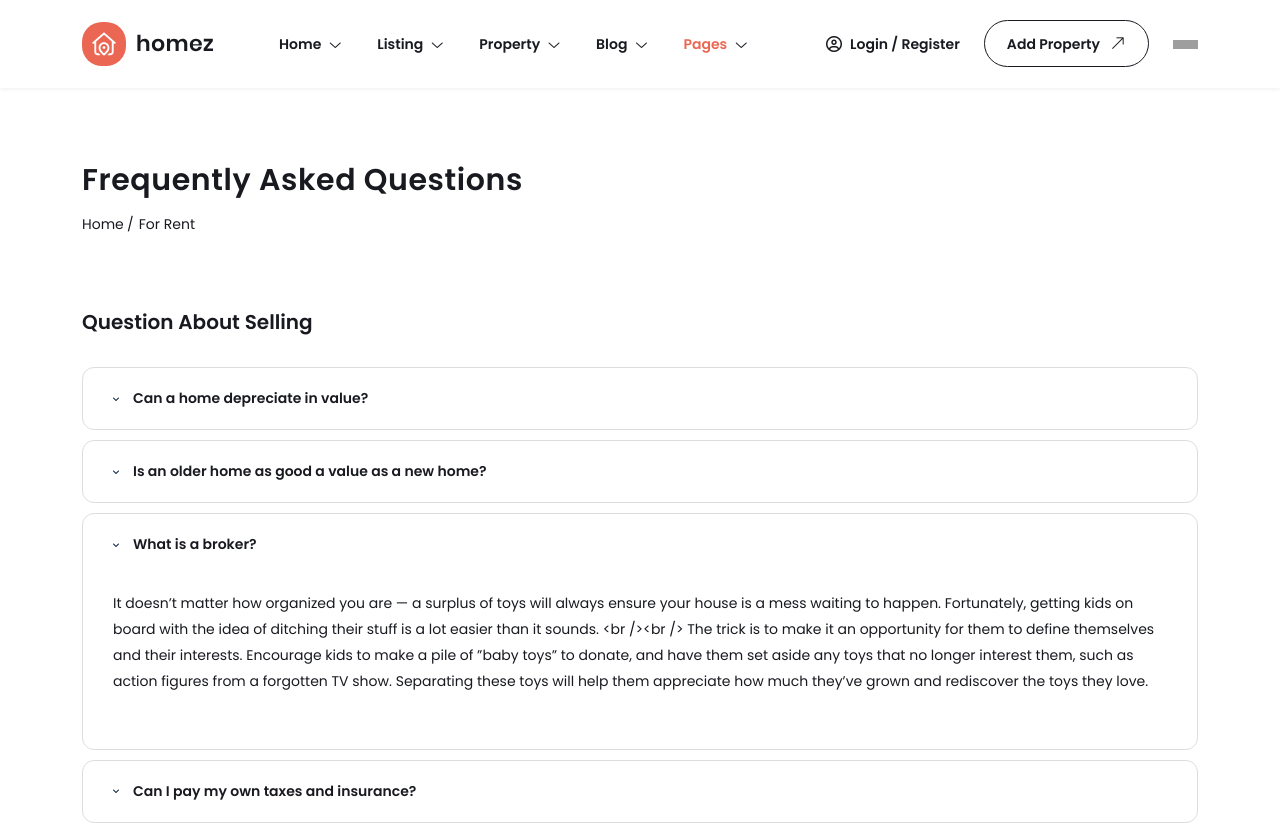
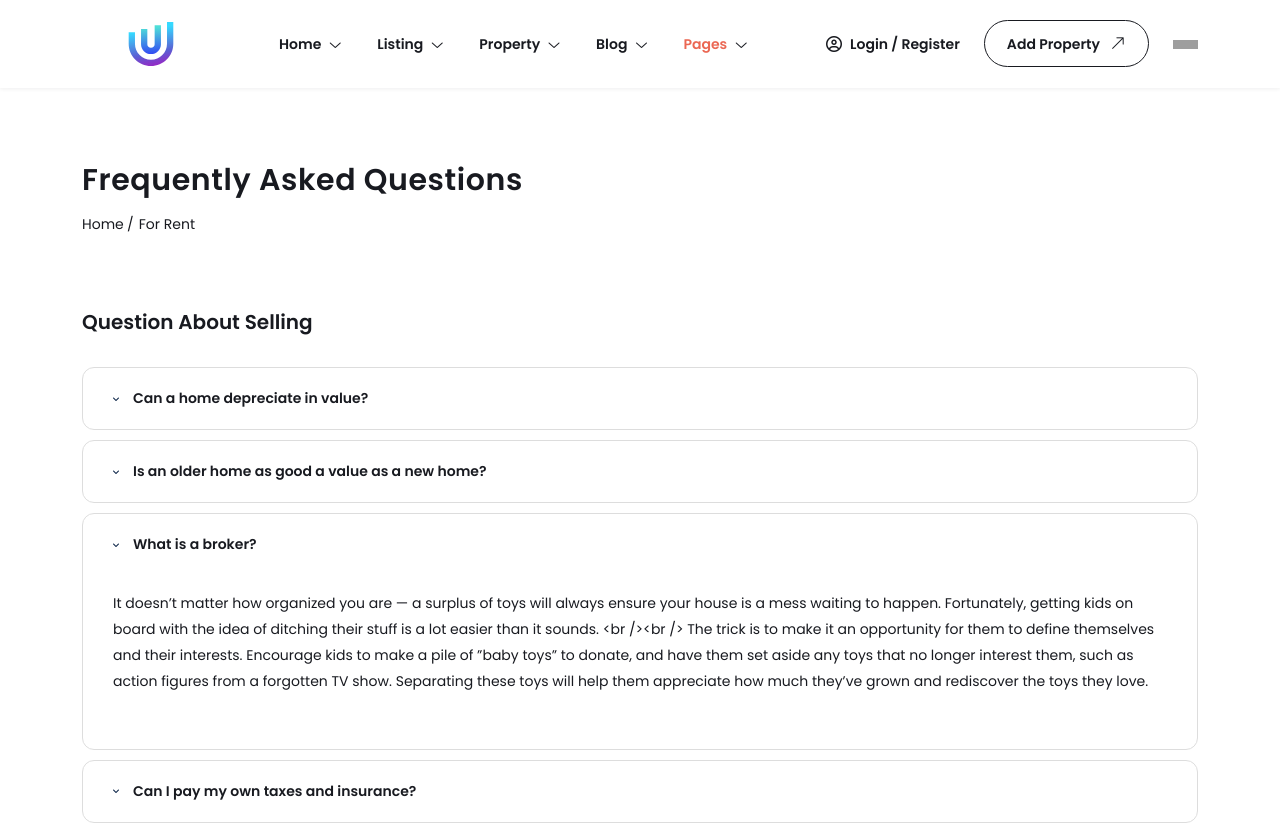
Before and after one commit to Alain-Colombia-Arbitrage-Mev/USVPProperties, a Next.js app: page /faq in a window 1280 px wide. Shown: the top 823 px of the page. Built offline with nearby package versions, Linux system fonts and the light colour scheme; grey boxes are pictures that could not be loaded.

Commit message:
logo
logo

```diff
--- a/src/components/common/DefaultHeader.js
+++ b/src/components/common/DefaultHeader.js
@@ -42,7 +42,7 @@ const DefaultHeader = () => {
                       <Image
                         width={138}
                         height={44}
-                        src="/images/header-logo2.svg"
+                       src="/images/USVPlogo1.svg"
                         alt="Header Logo"
                       />
                     </Link>
@@ -50,7 +50,7 @@ const DefaultHeader = () => {
                       <Image
                         width={138}
                         height={44}
-                        src="/images/header-logo2.svg"
+                        src="/images/USVPlogo1.svg"
                         alt="Header Logo"
                       />
                     </Link>
```
